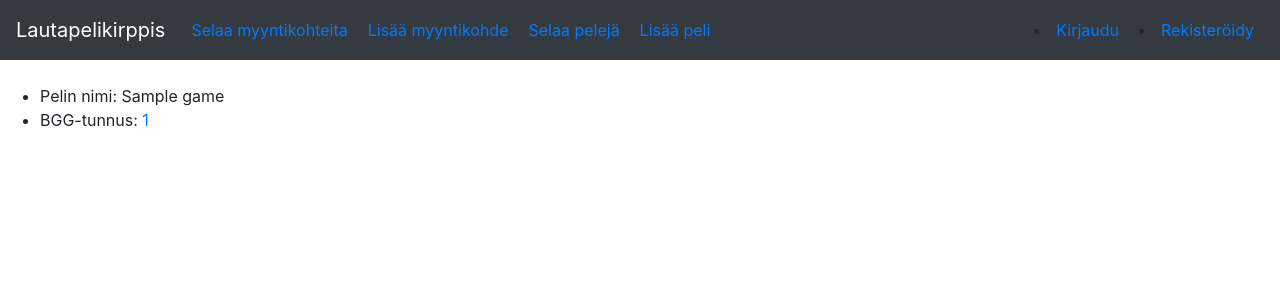
After one commit to AaaDee/Lautapelikirppis, a Flask app: page /games/view/1 in a window 1280 px wide. The commit adds this page. Shown: the top 300 px of the page. Run offline with Flask 2, Linux system fonts and the light colour scheme; tables that the repository leaves empty hold one stand-in row (values such as "Sample post"); some libraries are stand-ins or nearby versions.

Commit message:
game view page implemented

```diff
--- a/application/games/views.py
+++ b/application/games/views.py
@@ -59,3 +59,9 @@ def games_delete(game_id):
     db.session().commit()
 
     return redirect(url_for('games_index'))
+
+@app.route('/games/view/<game_id>', methods=['GET'])
+def game_view(game_id):
+    game = Game.query.get(game_id)
+
+    return render_template('games/game.html', game = game)
--- /dev/null
+++ b/application/templates/games/game.html
@@ -0,0 +1,10 @@
+{% extends "layout.html" %}
+{% from 'macros.html' import render_BGG_link %}
+
+{% block body %}
+<ul>
+    <li>Pelin nimi: {{ game.name }}</li>
+    <li>BGG-tunnus: {{ render_BGG_link(game.bgg) }}</li>
+</ul>
+
+{% endblock %}
--- a/application/templates/games/list.html
+++ b/application/templates/games/list.html
@@ -1,4 +1,5 @@
 {% extends 'layout.html' %}
+{% from 'macros.html' import render_game_link, render_BGG_link %}
 
 {% block body %}
 <p>{{ error }} </p>
@@ -9,8 +10,8 @@
     </tr>
     {% for game in games %}
     <tr>
-      <td>{{ game.name }}</td>
-      <td>{{ game.bgg }}</td>
+      <td>{{ render_game_link(game) }}</td>
+      <td>{{ render_BGG_link(game.bgg) }}</td>
       <td>
           <form method='GET' action='{{ url_for('games_edit', game_id=game.id) }}'>
               <input type='submit' value='Muokkaa'/>
--- a/application/templates/items/list.html
+++ b/application/templates/items/list.html
@@ -1,4 +1,5 @@
 {% extends 'layout.html' %}
+{% from 'macros.html' import render_game_link %}
 
 {% block body %}
   <p>
@@ -26,7 +27,7 @@
       <td>Kohteen pelit:</td>
     </tr>
       {% for game in item.games %}
-      <tr><td>{{ game.name }}</td></tr>
+      <tr><td>{{ render_game_link(game) }}</td></tr>
       {% endfor %}
 
     {% endfor %}
--- a/application/templates/macros.html
+++ b/application/templates/macros.html
@@ -11,6 +11,21 @@
     {% endif %}
 </dd>
 {% endmacro %}
+
+<!--Renders a link to BoardGameGeek.com -site using the bgg-id if available-->
+{% macro render_BGG_link(bgg_id) %}
+{% if bgg_id == None %}
+  -
+{% else %}
+  <a href = "https://boardgamegeek.com/boardgame/{{bgg_id}}" >{{ bgg_id }}</a>
+{% endif %}
+{% endmacro %}
+
+<!--Renders a link to this site's game page-->
+{% macro render_game_link(game) %}
+  <a href = "{{ url_for('game_view', game_id = game.id) }}"} >{{ game.name }}</a>
+{% endmacro %}
+
 
 <!-- Renders items of a given user based on sold/unsold criterion-->
 {% macro render_myitems(sold, user) %}
@@ -49,7 +64,7 @@
     <td>Kohteen pelit:</td>
   </tr>
     {% for game in item.games %}
-    <tr><td>{{ game.name }}</td></tr>
+    <tr><td>{{ render_game_link(game) }}</td></tr>
     {% endfor %}
 
   {% endfor %}
@@ -62,7 +77,7 @@
 
 
 {% for game in item.games %}
-<td>{{ game.name }}</td>
+<td>{{ render_game_link(game)}}</td>
 <td>
   <form method="POST" action="{{ url_for('delete_game_in_item', item_id = item.id, game_id = game.id) }}">
       <input type="submit" value="Poista"/>
```
